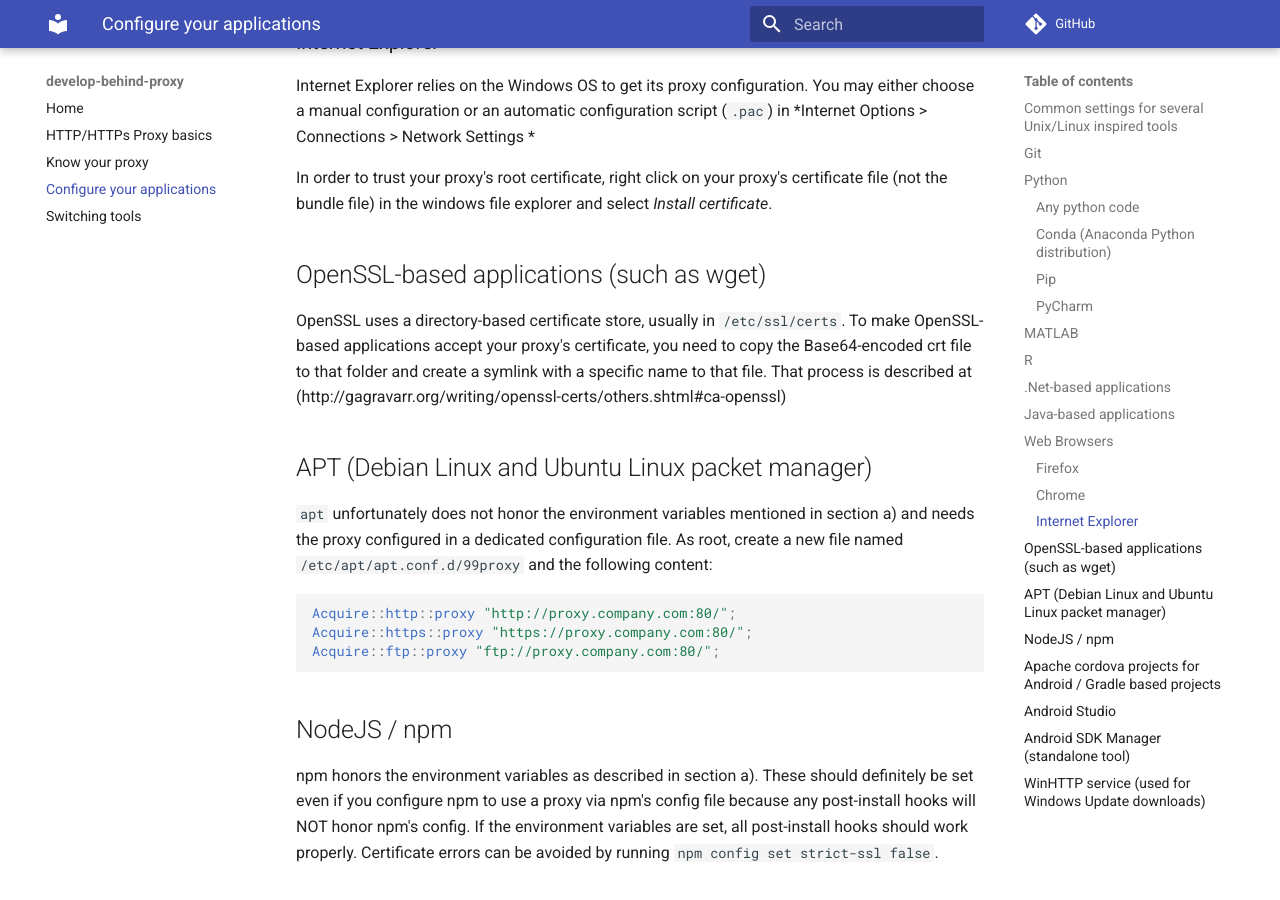
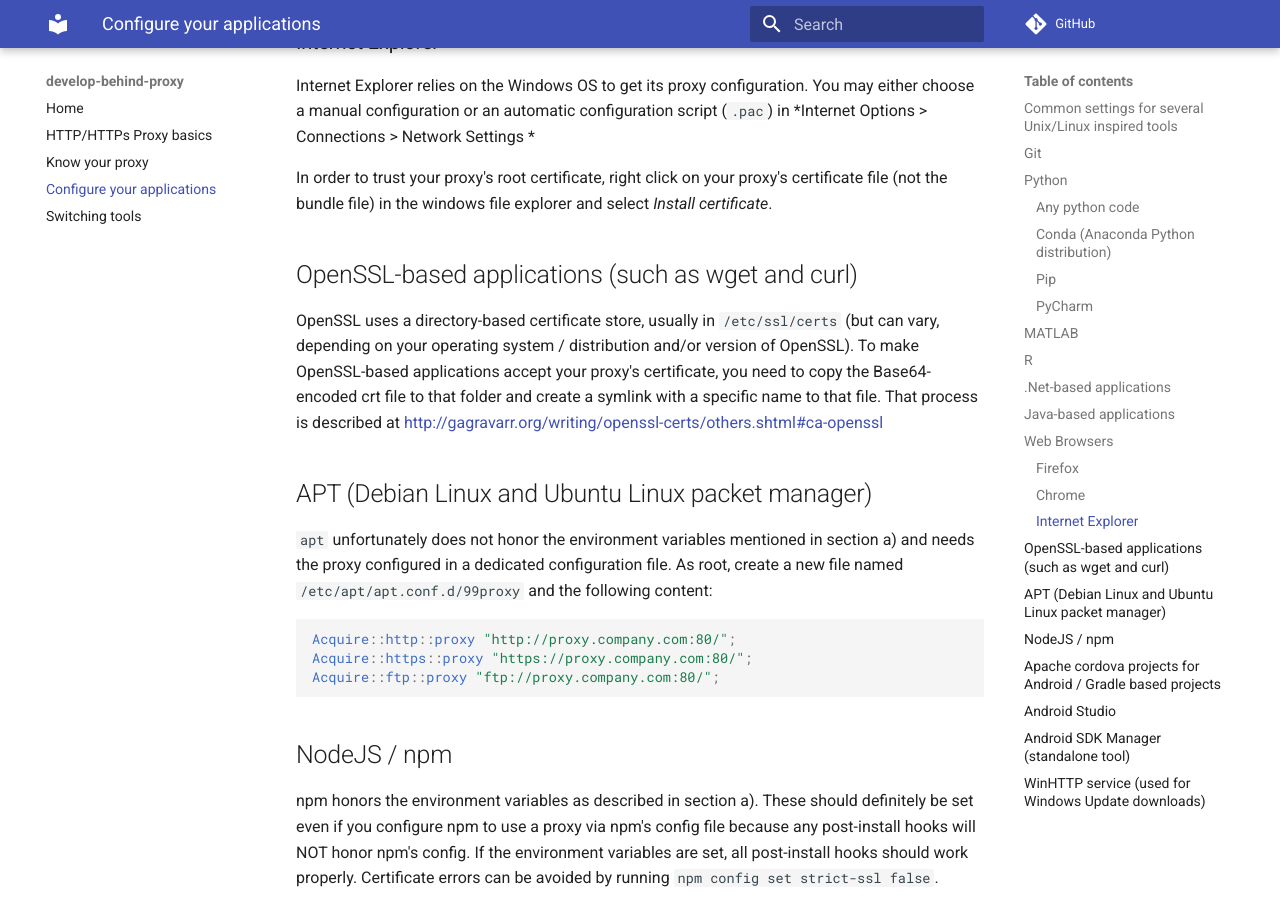
Before and after one commit to smarie/develop-behind-proxy, an MkDocs documentation site: the page built from docs/configure_apps.md, in a window 1280 px wide and 900 px high, scrolled down 5139 px. Built offline with MkDocs 1.6.1 and Material for MkDocs 9.7.7, drawn with Linux system fonts in a browser that asks for light colours; comment, search, counter and statistics services are not loaded; old or Windows-style settings are respelled for this version of MkDocs.

Commit message:
Refine the OpenSSL-section

```diff
--- a/docs/configure_apps.md
+++ b/docs/configure_apps.md
@@ -175,9 +175,9 @@
 
 In order to trust your proxy's root certificate, right click on your proxy's certificate file (not the bundle file) in the windows file explorer and select *Install certificate*.
 
-## OpenSSL-based applications (such as wget)
+## OpenSSL-based applications (such as wget and curl)
 
-OpenSSL uses a directory-based certificate store, usually in `/etc/ssl/certs`. To make OpenSSL-based applications accept your proxy's certificate, you need to copy the Base64-encoded crt file to that folder and create a symlink with a specific name to that file. That process is described at (http://gagravarr.org/writing/openssl-certs/others.shtml#ca-openssl)
+OpenSSL uses a directory-based certificate store, usually in `/etc/ssl/certs` (but can vary, depending on your operating system / distribution and/or version of OpenSSL). To make OpenSSL-based applications accept your proxy's certificate, you need to copy the Base64-encoded crt file to that folder and create a symlink with a specific name to that file. That process is described at [http://gagravarr.org/writing/openssl-certs/others.shtml#ca-openssl](http://gagravarr.org/writing/openssl-certs/others.shtml#ca-openssl)
 
 ## APT (Debian Linux and Ubuntu Linux packet manager)
 
```
